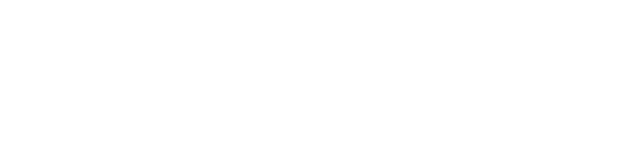
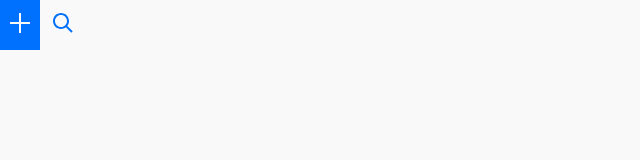
Before and after one commit to informeai/clipboard, an Electron app: page src/public/index.html in a window 800 px wide. Shown: the whole page, without its empty margins (0-640 px from the left). Drawn offline with Linux system fonts and the light colour scheme.

Commit message:
Create layout header

```diff
--- a/package.json
+++ b/package.json
@@ -3,7 +3,7 @@
   "author": "Wellington Gadelha",
   "description": "Facilitating application to search for pre-saved texts or codes for pasting directly from the clipboard.",
   "version": "1.0.0",
-  "main": "main.js",
+  "main": "src/main.js",
   "license": "MIT",
   "scripts": {
     "start":"electron ."
--- a/src/public/index.html
+++ b/src/public/index.html
@@ -5,10 +5,116 @@
     <meta http-equiv="X-UA-Compatible" content="IE=edge" />
     <meta name="viewport" content="width=device-width, initial-scale=1.0" />
     <title>Clipboard</title>
+    <style>
+      :root {
+        --background-color: #f9f9f9;
+        --primary-color: #0070ff;
+        --secondary-color: #ff008c;
+      }
+      * {
+        margin: 0;
+        padding: 0;
+        box-sizing: border-box;
+      }
+      body {
+        background-color: var(--background-color);
+        overflow: hidden;
+      }
+      #container {
+        display: flex;
+        flex-direction: column;
+      }
+      header {
+        display: flex;
+        max-height: 3.12rem;
+        justify-content: space-between;
+        align-items: center;
+        background-color: var(--primary-color);
+      }
+      div#add {
+        padding: 0.5rem;
+        cursor: pointer;
+      }
+      div#add svg path {
+        fill: var(--background-color);
+      }
+      #input {
+        position: relative;
+        display: flex;
+        height: 3.12rem;
+        width: 100%;
+        justify-content: space-between;
+        align-items: center;
+        line-height: auto;
+        padding: 0.5rem;
+        background-color: var(--background-color);
+      }
+      #input svg {
+        line-height: 1rem;
+        margin: 0 0.2rem;
+        width: 1.5rem;
+        height: 1.5rem;
+        cursor: pointer;
+      }
+      #input svg path {
+        fill: var(--primary-color);
+      }
+      #input input {
+        height: 3.12rem;
+        width: 100%;
+        border: none;
+        background-color: transparent;
+        font-size: 2rem;
+        outline: none;
+        color: var(--primary-color);
+      }
+    </style>
   </head>
   <body>
     <section id="container">
-      <header></header>
+      <header>
+        <div id="add">
+          <svg
+            width="24"
+            height="24"
+            viewBox="0 0 24 24"
+            fill="none"
+            xmlns="http://www.w3.org/2000/svg"
+          >
+            <g id="24 / basic / plus">
+              <path
+                id="icon"
+                fill-rule="evenodd"
+                clip-rule="evenodd"
+                d="M13 11H22V13H13V22H11V13H2V11H11V2H13V11Z"
+                fill="black"
+              />
+            </g>
+          </svg>
+        </div>
+        <div id="input">
+          <div id="search">
+            <svg
+              width="24"
+              height="24"
+              viewBox="0 0 24 24"
+              fill="none"
+              xmlns="http://www.w3.org/2000/svg"
+            >
+              <g id="24 / basic / search">
+                <path
+                  id="icon"
+                  fill-rule="evenodd"
+                  clip-rule="evenodd"
+                  d="M10 18C5.58172 18 2 14.4183 2 10C2 5.58172 5.58172 2 10 2C14.4183 2 18 5.58172 18 10C18 11.8487 17.3729 13.551 16.3199 14.9056L21.7071 20.2929L20.2929 21.7071L14.9056 16.3199C13.551 17.3729 11.8487 18 10 18ZM16 10C16 13.3137 13.3137 16 10 16C6.68629 16 4 13.3137 4 10C4 6.68629 6.68629 4 10 4C13.3137 4 16 6.68629 16 10Z"
+                  fill="black"
+                />
+              </g>
+            </svg>
+          </div>
+          <input type="text" id="input-text" />
+        </div>
+      </header>
       <main></main>
     </section>
   </body>
```
Also changed, not shown: src/main.js (+5 -7 lines).
